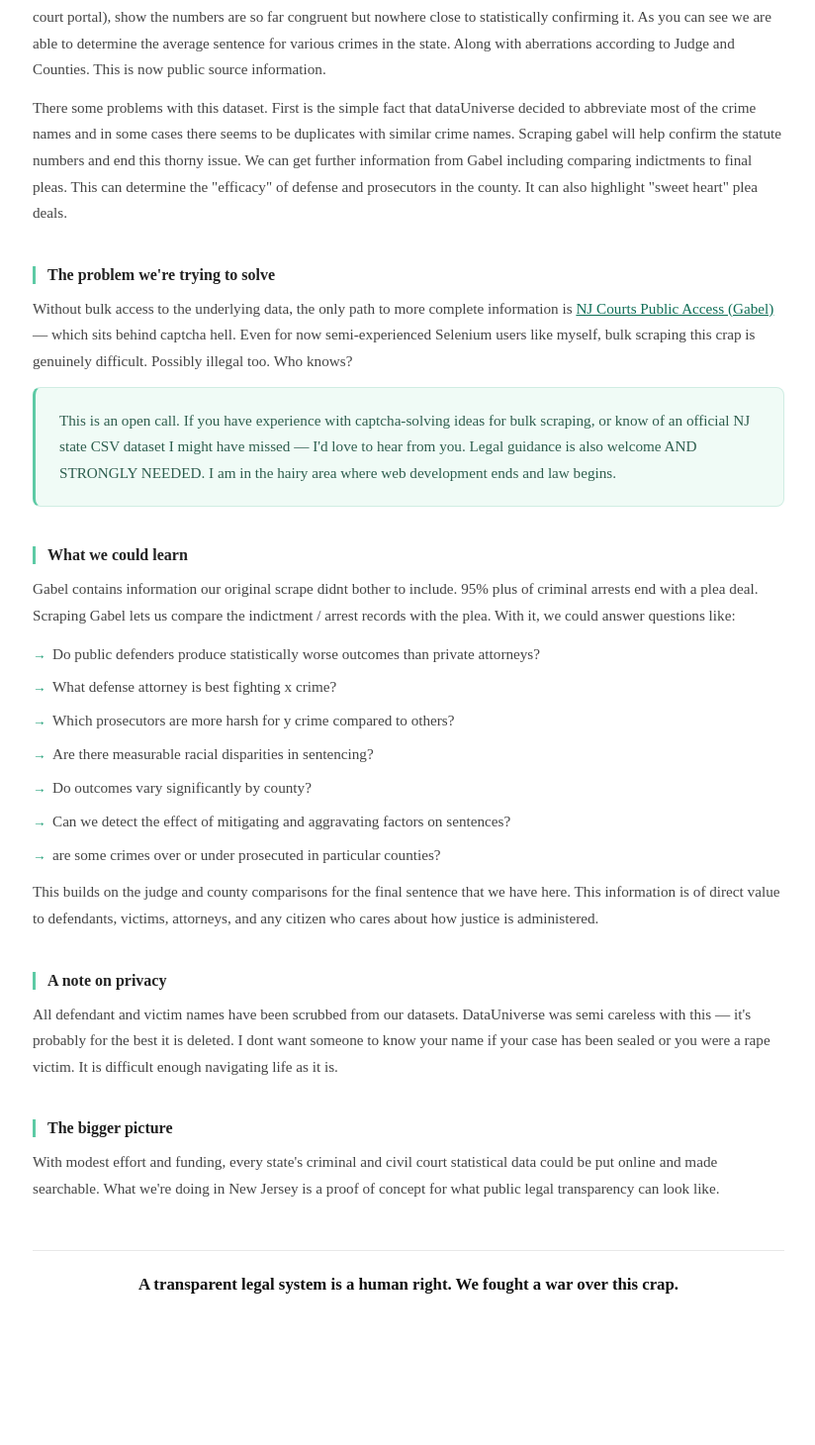
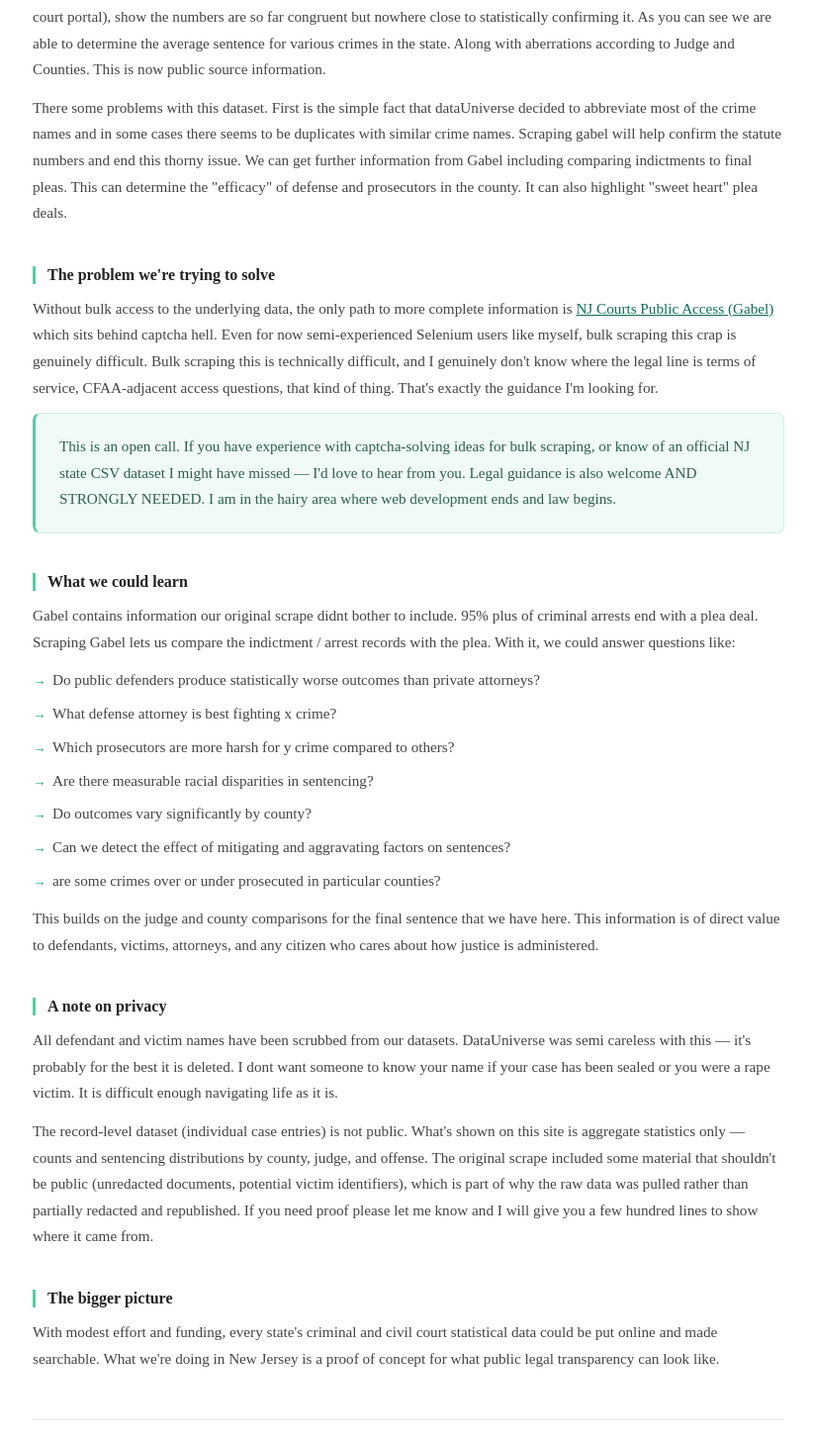
Before and after one commit to Richard-M-Baine/QuantJustice, a React (Create React App) app in the folder frontend/: page /spiel in a window 1280 px wide. Shown: the part 534-1994 px from the top of the page at 99% size, without its empty margins (227-1051 px from the left). Before the commit the page ends 1898 px from the top, so only its background shows below. Built offline with nearby package versions, Linux system fonts and the light colour scheme; no server answers.

Commit message:
minor changes

```diff
--- a/frontend/src/components/Spiel/Spiel/index.js
+++ b/frontend/src/components/Spiel/Spiel/index.js
@@ -35,7 +35,7 @@ function SpielComponent() {
           <a href="https://portal.njcourts.gov/webe41/ExternalPGPA/" target="_blank" rel="noreferrer">
             NJ Courts Public Access (Gabel)
           </a>{' '}
-          — which sits behind captcha hell. Even for now semi-experienced Selenium users like myself, bulk scraping this crap is genuinely difficult.  Possibly illegal too. Who knows?
+           which sits behind captcha hell. Even for now semi-experienced Selenium users like myself, bulk scraping this crap is genuinely difficult. Bulk scraping this is technically difficult, and I genuinely don't know where the legal line is terms of service, CFAA-adjacent access questions, that kind of thing. That's exactly the guidance I'm looking for.
         </p>
         <div className="spiel-callout">
           <p>
@@ -70,6 +70,8 @@ function SpielComponent() {
           All defendant and victim names have been scrubbed from our datasets. DataUniverse was semi careless
           with this — it's probably for the best it is deleted.  I dont want someone to know your name if your case has been sealed or you were a rape victim.  It is difficult enough navigating life as it is.
         </p>
+
+        <p>The record-level dataset (individual case entries) is not public. What's shown on this site is aggregate statistics only — counts and sentencing distributions by county, judge, and offense. The original scrape included some material that shouldn't be public (unredacted documents, potential victim identifiers), which is part of why the raw data was pulled rather than partially redacted and republished.  If you need proof please let me know and I will give you a few hundred lines to show where it came from.</p>
       </div>
 
       <div className="spiel-section">
```
